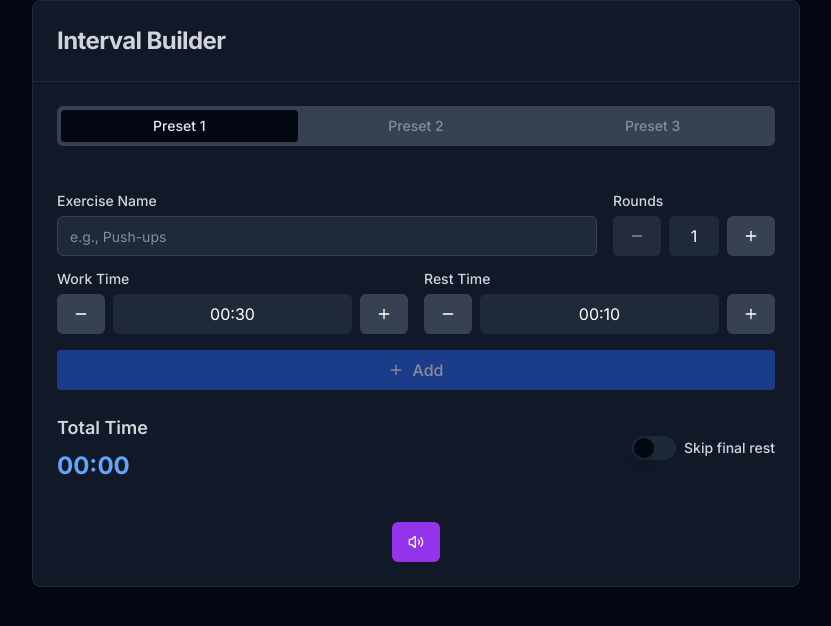
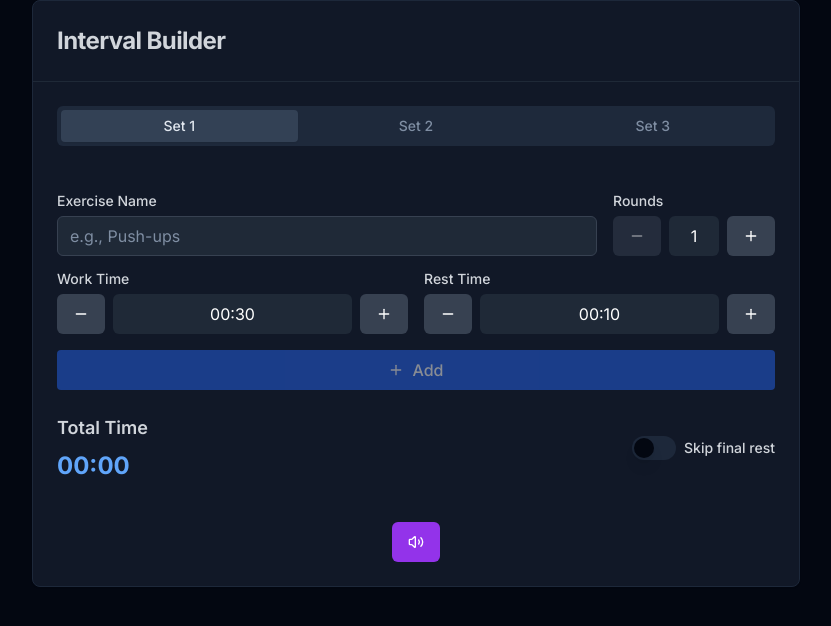
Before and after one commit to umayevg/interval-builder, a React (Vite) app: page / in a window 1280 px wide. Shown: the top 626 px of the page, without its empty margins (224-1055 px from the left). Built offline with nearby package versions, Linux system fonts and the light colour scheme.

Commit message:
css styles adjusted

```diff
--- a/package.json
+++ b/package.json
@@ -10,6 +10,7 @@
     "preview": "vite preview"
   },
   "dependencies": {
+    "@radix-ui/react-icons": "^1.3.0",
     "@radix-ui/react-label": "^2.1.0",
     "@radix-ui/react-progress": "^1.1.0",
     "@radix-ui/react-slot": "^1.1.0",
--- a/src/components/TimerConstructor.tsx
+++ b/src/components/TimerConstructor.tsx
@@ -188,10 +188,10 @@ export default function TimerConstructor() {
 					onValueChange={value => setActiveSet(Number(value.split('-')[1]))}
 				>
 					{!isRunning && !isReady && (
-						<TabsList className='grid w-full grid-cols-3 mb-4 bg-gray-700'>
-							<TabsTrigger value='set-0'>Preset 1</TabsTrigger>
-							<TabsTrigger value='set-1'>Preset 2</TabsTrigger>
-							<TabsTrigger value='set-2'>Preset 3</TabsTrigger>
+						<TabsList className='grid w-full grid-cols-3 mb-4 bg-slate-800'>
+							<TabsTrigger value='set-0'>Set 1</TabsTrigger>
+							<TabsTrigger value='set-1'>Set 2</TabsTrigger>
+							<TabsTrigger value='set-2'>Set 3</TabsTrigger>
 						</TabsList>
 					)}
 					{[0, 1, 2].map(setIndex => (
--- a/src/components/exercise-form/ExerciseForm.tsx
+++ b/src/components/exercise-form/ExerciseForm.tsx
@@ -68,7 +68,7 @@ export default function ExerciseForm({ onAdd, title }: ExerciseFormProps) {
 						value={newExercise.name}
 						onChange={e => updateNewExercise('name', e.target.value)}
 						placeholder='e.g., Push-ups'
-						className='bg-gray-800 border-gray-700 text-white placeholder-gray-500'
+						className='bg-gray-800 border-gray-700 text-white placeholder-gray-500 text-base'
 					/>
 				</div>
 				<div>
--- a/src/components/exercise-list/ExerciseList.tsx
+++ b/src/components/exercise-list/ExerciseList.tsx
@@ -1,8 +1,9 @@
 import { Card, CardContent } from '../ui/card/Card'
 // import { Button } from '../ui/button/Button'
-import { Timer, Trash2 } from 'lucide-react'
+import { Timer } from 'lucide-react'
 import { Exercise } from '../../types/types'
 import { formatTime } from '../../lib/utils'
+import { Cross1Icon } from '@radix-ui/react-icons'
 
 interface ExerciseListProps {
 	exercises: Exercise[]
@@ -20,8 +21,11 @@ export default function ExerciseList({
 			<h3 className='text-lg font-semibold text-gray-300'>Exercises</h3>
 			<div className='grid gap-4 sm:grid-cols-2 lg:grid-cols-3'>
 				{exercises.map((exercise, index) => (
-					<Card key={index} className='bg-gray-800 border-gray-700'>
-						<CardContent className='p-4'>
+					<Card
+						key={index}
+						className='bg-gray-800 transition-all duration-150 hover:border-blue-800 border-transparent'
+					>
+						<CardContent className='p-4 pt-2 pb-2'>
 							<div className='flex justify-between items-center mb-2'>
 								<h4 className='font-medium text-lg text-white ellipsis-custom'>
 									{exercise.name}{' '}
@@ -38,15 +42,20 @@ export default function ExerciseList({
 									>
 										<Trash2 className='h-4 w-4' />
 									</Button> */}
-									<Trash2
-										className='h-4 w-4 hover:text-red-300 cursor-pointer'
+									<Cross1Icon
+										className='h-4 w-4 hover:text-red-500 duration-200 cursor-pointer'
 										onClick={() => onRemove(index)}
 									/>
 								</span>
 							</div>
-							<div className='flex justify-between items-end text-sm text-gray-400'>
-								<div className='flex items-center'>
-									<Timer className='w-4 h-4 mr-1 inline-block' />
+							<div className='flex justify-between text-sm text-gray-600 '>
+								<div className='flex justify-between items-center'>
+									<span>
+										W: {exercise.workTime} | R: {exercise.restTime}
+									</span>
+								</div>
+								<div>
+									<Timer className='w-4 h-4 mr-1 inline-block mb-1' />
 									<span>
 										{formatTime(exercise.workTime + exercise.restTime)}
 									</span>
--- a/src/components/ui/tabs/Tabs.tsx
+++ b/src/components/ui/tabs/Tabs.tsx
@@ -29,7 +29,7 @@ const TabsTrigger = React.forwardRef<
 	<TabsPrimitive.Trigger
 		ref={ref}
 		className={cn(
-			'inline-flex items-center justify-center whitespace-nowrap rounded-sm px-3 py-1.5 text-sm font-medium ring-offset-background transition-all focus-visible:outline-none focus-visible:ring-2 focus-visible:ring-ring focus-visible:ring-offset-2 disabled:pointer-events-none disabled:opacity-50 data-[state=active]:bg-background data-[state=active]:text-foreground data-[state=active]:shadow-sm',
+			'inline-flex items-center justify-center whitespace-nowrap rounded-sm px-3 py-1.5 text-sm font-medium ring-offset-background transition-all focus-visible:outline-none focus-visible:ring-2 focus-visible:ring-ring focus-visible:ring-offset-2 disabled:pointer-events-none disabled:opacity-50 data-[state=active]:bg-slate-700 data-[state=active]:text-foreground data-[state=active]:shadow-sm',
 			className
 		)}
 		{...props}
```
Also changed, not shown: 1 other file (tests, documents, lock files or other folders).
